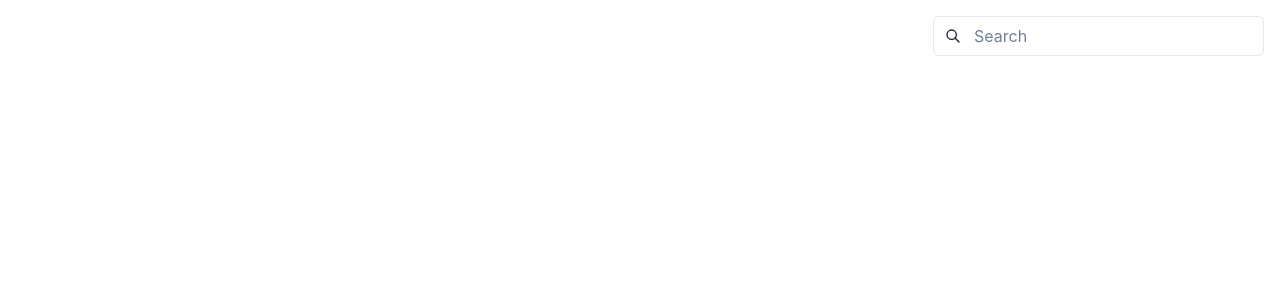
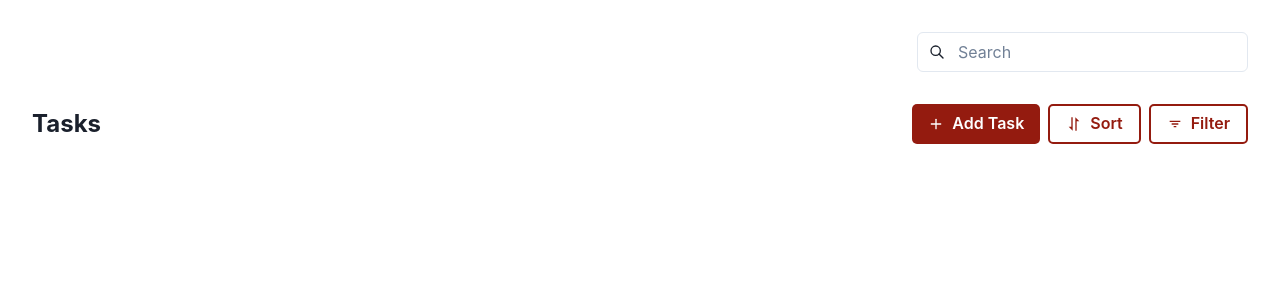
Before and after one commit to b9aurav/task-management, a Next.js app: page / in a window 1280 px wide. Shown: the top 300 px of the page. Built offline with nearby package versions, Linux system fonts and the light colour scheme.

Commit message:
feat: add PageHeader component and update Home layout

```diff
--- a/src/app/page.tsx
+++ b/src/app/page.tsx
@@ -1,8 +1,12 @@
 "use client";
 import Navbar from "@/components/Navbar";
+import PageHeader from "@/components/PageHeader";
 
 export default function Home() {
   return (
-    <Navbar />
+    <>
+      <Navbar />
+      <PageHeader />
+    </>
   );
 }
--- a/src/components/Navbar.tsx
+++ b/src/components/Navbar.tsx
@@ -6,7 +6,7 @@ import { TbSearch } from "react-icons/tb";
 const Navbar = () => {
   return (
     <div className="flex flex-col items-end">
-      <div className="flex justify-center items-center w-[331px] m-4">
+      <div className="flex justify-center items-center w-[331px] m-8">
         <InputGroup className="">
           <InputLeftElement pointerEvents="none">
             <TbSearch />
--- /dev/null
+++ b/src/components/PageHeader.tsx
@@ -0,0 +1,23 @@
+import { Button } from "@chakra-ui/react";
+import React from "react";
+import { TbPlus } from "react-icons/tb";
+import { BiSort, BiFilter } from "react-icons/bi";
+
+const PageHeader = () => {
+  return (
+    <div className="w-full px-8 flex justify-between items-center">
+      <text className="text-2xl font-bold">Tasks</text>
+      <div className="gap-2 flex">
+        <Button leftIcon={<TbPlus />} variant="solid">
+          Add Task
+        </Button>
+        <Button leftIcon={<BiSort />} variant="outline">
+          Sort
+        </Button>
+        <Button leftIcon={<BiFilter />} variant="outline">Filter</Button>
+      </div>
+    </div>
+  );
+};
+
+export default PageHeader;
--- a/src/theme.ts
+++ b/src/theme.ts
@@ -12,6 +12,31 @@ const theme = extendTheme({
         focusBorderColor: "brand.primary",
       },
     },
+    Button: {
+      baseStyle: {
+        borderRadius: "5px",
+      },
+      variants: {
+        solid: {
+          bg: "brand.primary",
+          color: "white",
+          _hover: {
+            bg: "brand.primary",
+            opacity: 0.8,
+          },
+        },
+        outline: {
+          borderColor: "brand.primary",
+          border: "2px solid",
+          borderRadius: "5px",
+          color: "brand.primary",
+          _hover: {
+            bg: "brand.primary",
+            color: "white",
+          },
+        },
+      },
+    }
   },
 });
 
```
